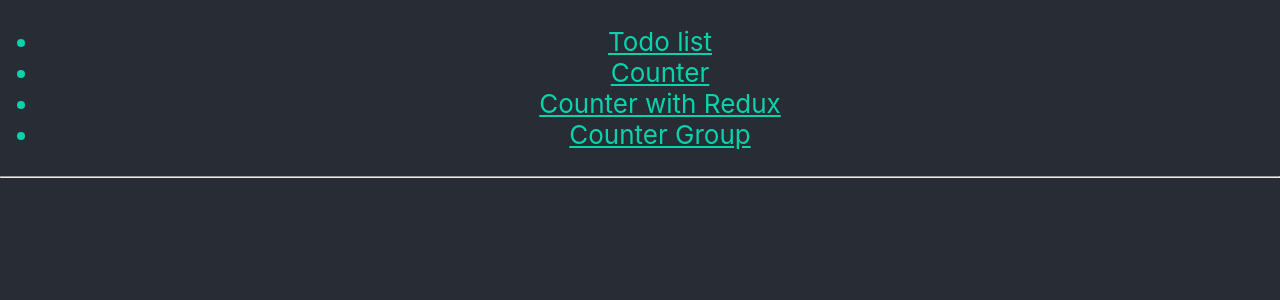
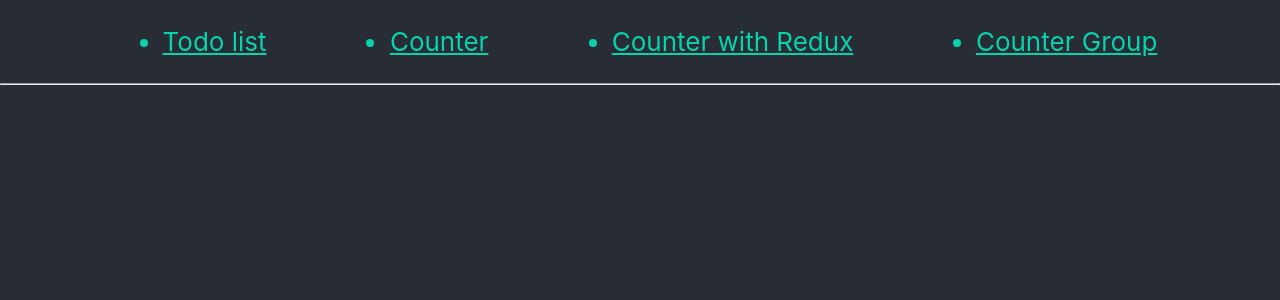
Before and after one commit to Saitop/demo-react-redux, a React (Create React App) app: page / in a window 1280 px wide. Shown: the top 300 px of the page. Built offline with nearby package versions, Linux system fonts and the light colour scheme.

Commit message:
change header

```diff
--- a/src/App.css
+++ b/src/App.css
@@ -26,6 +26,13 @@
 
 .link {
   color: #09d3ac;
+  display: flex;
+  justify-items: center;
+  justify-content: space-evenly;
+}
+.link li {
+  flex: 0 1 auto;
+  min-width: 100px;
 }
 .link a {
   color: #09d3ac;
```
